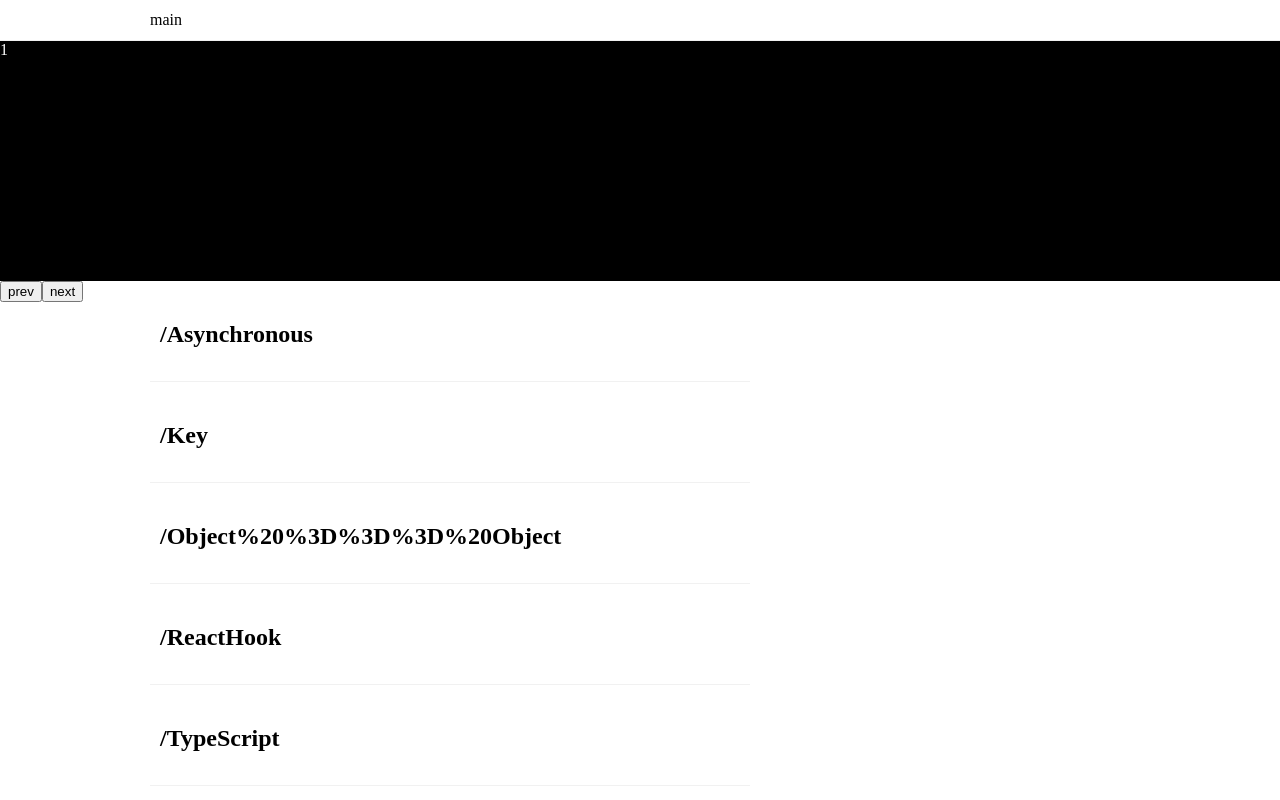
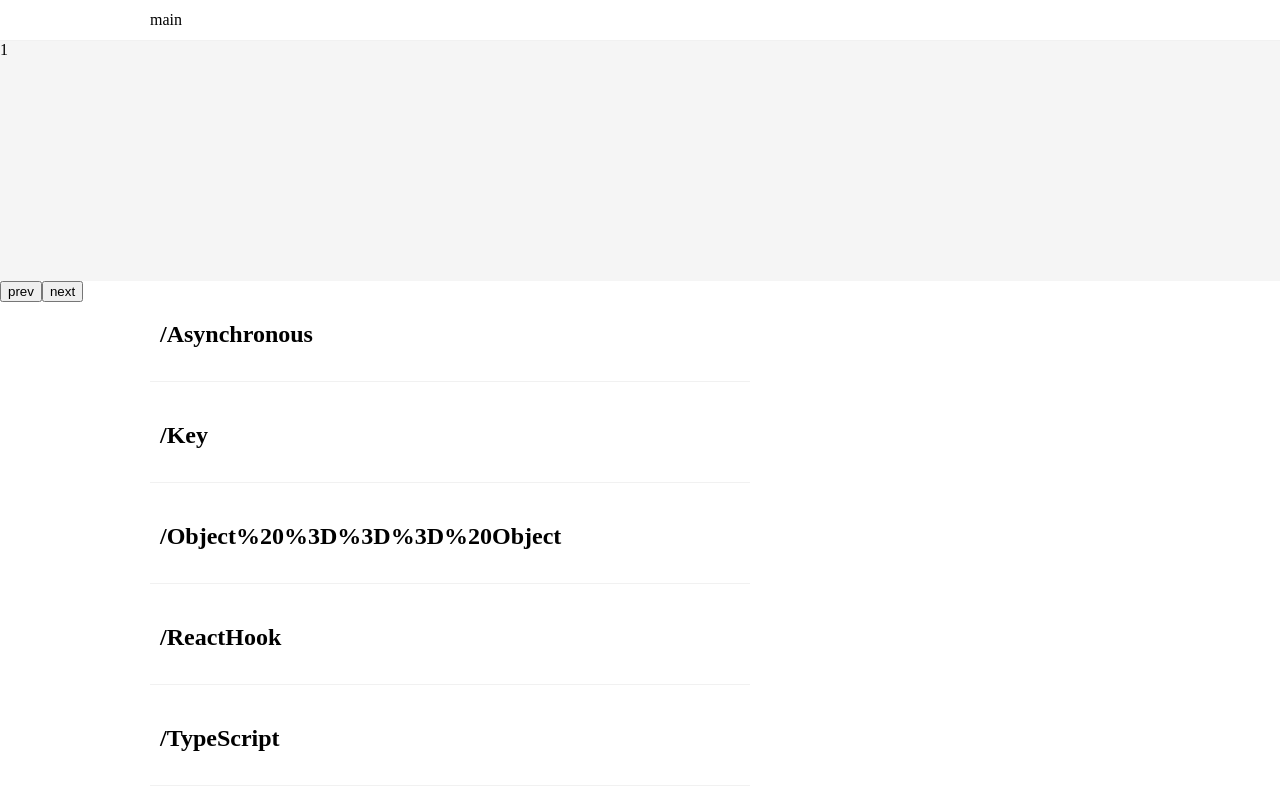
Before and after one commit to Dowap2/dowap2.github.io, a React (Create React App) app: page / in a window 1280 px wide. Shown: the top 800 px of the page. Built offline with nearby package versions, Linux system fonts and the light colour scheme.

Commit message:
add banner style

```diff
--- a/src/Main/Banner.jsx
+++ b/src/Main/Banner.jsx
@@ -3,12 +3,12 @@ import styled from "styled-components";
 const BannerItem = styled.div`
   width: 100vw;
   height: 240px;
-  color: #fff;
-  background: #000;
+  color: #000;
+  background: ${props => props.background};
   display: table;
   float: left;
 `;
 
 export function Banner(props) {
-  return <BannerItem>{props.text}</BannerItem>;
+  return <BannerItem background={props.color}>{props.text}</BannerItem>;
 }
--- a/src/Main/SlideBanner.jsx
+++ b/src/Main/SlideBanner.jsx
@@ -1,6 +1,7 @@
 import { useState } from "react";
 import styled from "styled-components";
 import { Banner } from "./Banner";
+import { useIntl } from "react-intl";
 
 const BannerComponent = styled.div`
   width: 100%;
@@ -15,6 +16,7 @@ const BannerList = styled.div`
 `;
 
 export function SlideBanner() {
+  const intl = useIntl();
   const [index, setIndex] = useState(0);
   const transform = `translate3d(-${(index % 6) * 100}vw, 0, 0);`;
   const prevFunc = () => {
@@ -34,14 +36,18 @@ export function SlideBanner() {
   return (
     <BannerComponent>
       <BannerList transform={transform}>
-        <Banner text={"1"} />
-        <Banner text={"2"} />
-        <Banner text={"3"} />
-        <Banner text={"4"} />
-        <Banner text={"5"} />
+        <Banner text={"1"} color={"#f5f5f5"} />
+        <Banner text={"2"} color={"#fdcd44"} />
+        <Banner text={"3"} color={"#a5b5fc"} />
+        <Banner text={"4"} color={"#d3f5f5"} />
+        <Banner text={"5"} color={"#fcd5f5"} />
       </BannerList>
-      <button onClick={prevFunc}>prev</button>
-      <button onClick={nextFunc}>next</button>
+      <button onClick={prevFunc}>
+        {intl.formatMessage({ id: "banner.prev.btn" })}
+      </button>
+      <button onClick={nextFunc}>
+        {intl.formatMessage({ id: "banner.next.btn" })}
+      </button>
     </BannerComponent>
   );
 }
--- a/src/locale/en.json
+++ b/src/locale/en.json
@@ -1,3 +1,6 @@
 {
+  "banner.prev.btn": "prev",
+  "banner.next.btn": "next",
+
   "header.title": "main"
 }
--- a/src/locale/ko.json
+++ b/src/locale/ko.json
@@ -1,3 +1,6 @@
 {
+  "banner.prev.btn": "이전",
+  "banner.next.btn": "다음",
+
   "header.title": "홈"
 }
```
